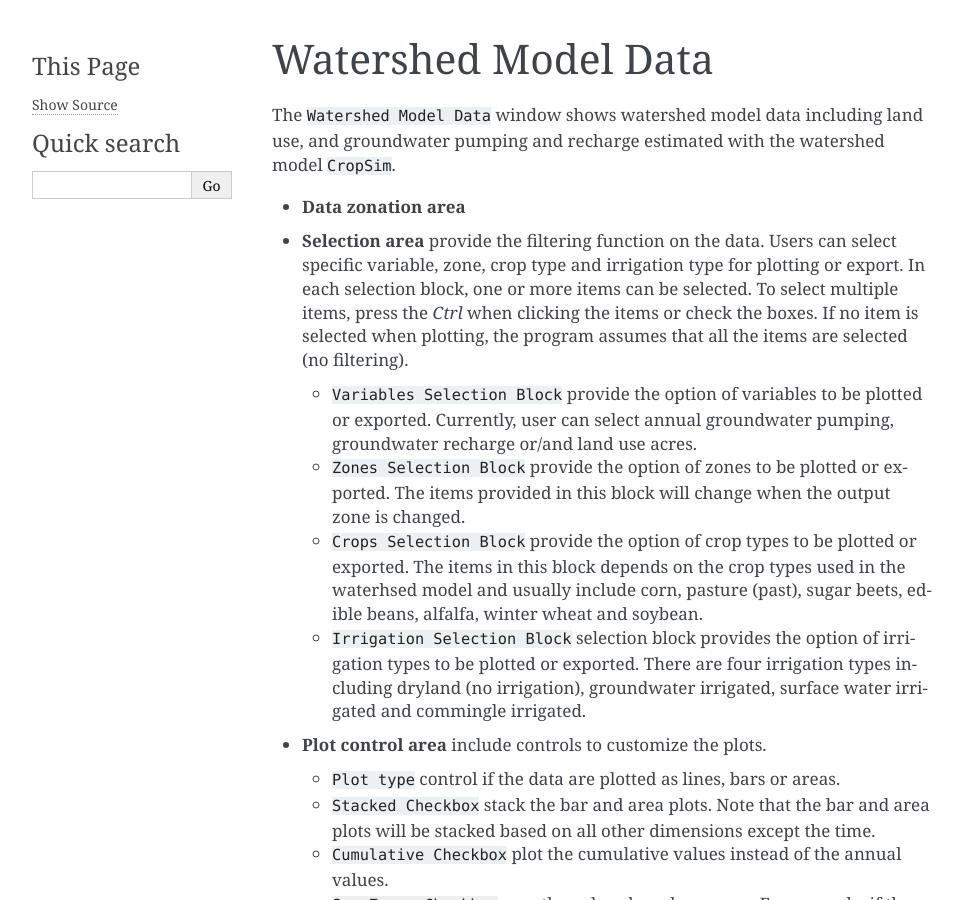
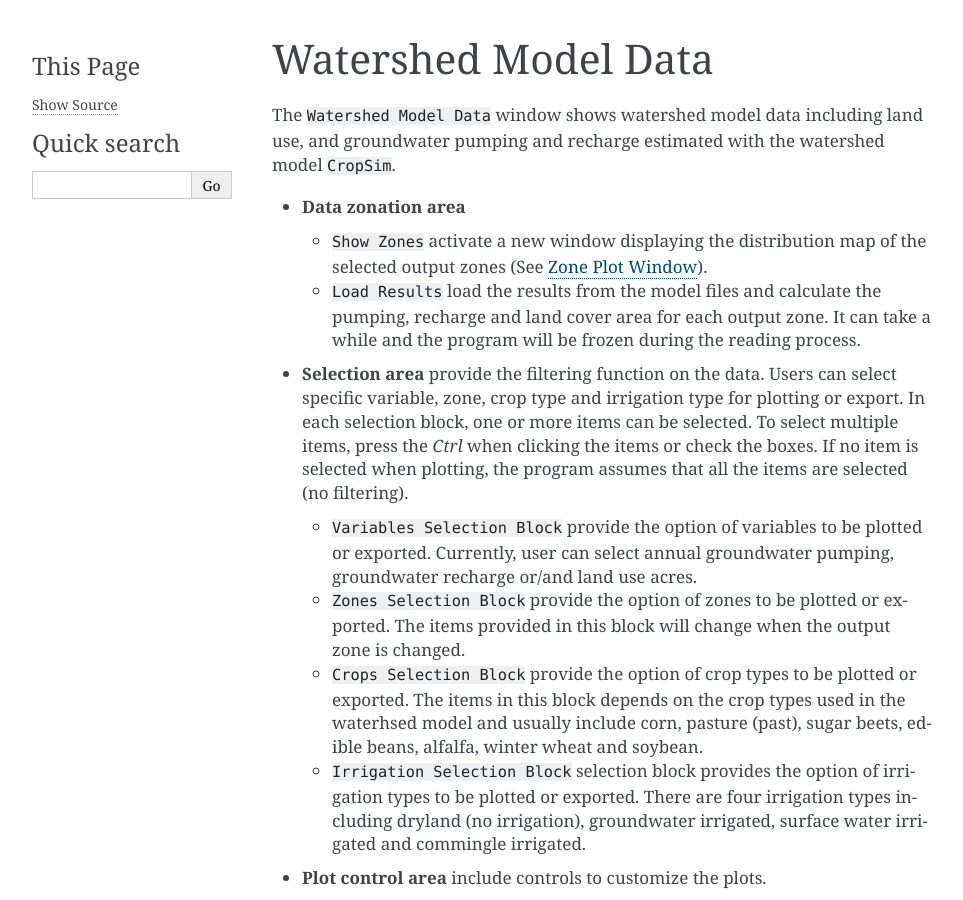
Before and after one commit to ougx/dnr-gui-sustain, a Sphinx documentation site: the page built from source/windows/swdata.rst, in a window 1280 px wide and 900 px high. Shown: the whole window, without its empty margins (148-1111 px from the left). Built offline with Sphinx 7.4.7, drawn with Linux system fonts in a browser that asks for light colours; pages that are not in the unit, such as notebooks, are missing from menus.

Commit message:
update ws

```diff
--- a/source/windows/swdata.rst
+++ b/source/windows/swdata.rst
@@ -5,10 +5,9 @@ The ``Watershed Model Data`` window shows watershed model data including land us
 
 * **Data zonation area**
 
-..  * ``Output Zone`` select the spatial division of the data to be summarized. For example, if the *NRD* option is selected, the model results are aggregated in each NRD. The customized zone allows users select an existing zone file or shapefiles to define the output zone. Please see the Customized Zone section.
-
   * ``Show Zones`` activate a new window displaying the distribution map of the selected output zones (See :doc:`../windows/showZone`).
   * ``Load Results`` load the results from the model files and calculate the pumping, recharge and land cover area for each output zone. It can take a while and the program will be frozen during the reading process.
+  ..  * ``Output Zone`` select the spatial division of the data to be summarized. For example, if the *NRD* option is selected, the model results are aggregated in each NRD. The customized zone allows users select an existing zone file or shapefiles to define the output zone. Please see the Customized Zone section.
 
 * **Selection area** provide the filtering function on the data. Users can select specific variable, zone, crop type and irrigation type for plotting or export. In each selection block, one or more items can be selected. To select multiple items, press the *Ctrl* when clicking the items or check the boxes. If no item is selected when plotting, the program assumes that all the items are selected (no filtering).
 
```
